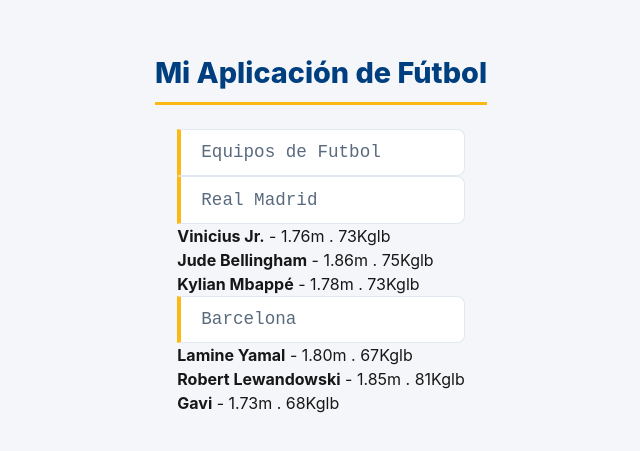
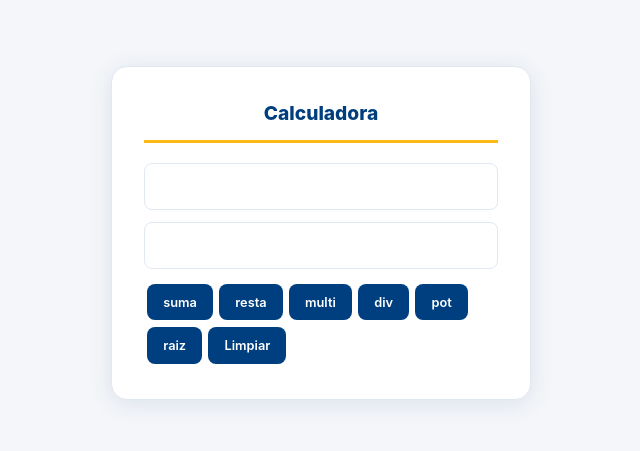
Before and after one commit to Kenie4r/Guia2LabDPS, a Next.js app in the folder guia2-procedimiento/: page / in a window 1280 px wide. Shown: the part 167-618 px from the top of the page, without its empty margins (319-959 px from the left). Built offline with nearby package versions, Linux system fonts and the light colour scheme.

Commit message:
Commit Ejercicio 3

```diff
--- a/guia2-procedimiento/app/page.module.css
+++ b/guia2-procedimiento/app/page.module.css
@@ -1,4 +1,4 @@
-/* Ejercicio 1 — Hola Mundo */
+/* Ejercicio 1 — Hola Mundo
 .main {
   min-height: 100vh;
   display: flex;
@@ -29,7 +29,7 @@
 }
 
 
-/* Ejercicio 2 — Equipos de Fútbol */
+/* Ejercicio 2 — Equipos de Fútbol
 .main {
   min-height: 100vh;
   background: #f4f6f9;
@@ -100,3 +100,88 @@
   color: #1a2332;
   font-weight: 600;
 }
+
+/* Ejercicio 3 — Calculadora */
+.main {
+  min-height: 100vh;
+  display: flex;
+  align-items: center;
+  justify-content: center;
+  background: #f4f6f9;
+  font-family: 'Inter', sans-serif;
+}
+
+.calculadora {
+  background: #fff;
+  border: 1px solid #e2e8f0;
+  border-radius: 16px;
+  padding: 2rem;
+  width: 100%;
+  max-width: 420px;
+  box-shadow: 0 4px 24px rgba(0,63,127,.1);
+}
+
+.calculadora h2 {
+  font-size: 1.2rem;
+  font-weight: 800;
+  color: #003f7f;
+  text-align: center;
+  border-bottom: 3px solid #fdb913;
+  padding-bottom: 0.75rem;
+  margin-bottom: 1.25rem;
+}
+
+.calculadora input {
+  width: 100%;
+  padding: 0.65rem 1rem;
+  border: 1px solid #e2e8f0;
+  color: #1a2332;
+  border-radius: 8px;
+  font-family: 'Fira Code', monospace;
+  font-size: 1rem;
+  margin-bottom: 0.75rem;
+  outline: none;
+  transition: border-color .2s;
+}
+
+.calculadora input:focus {
+  border-color: #003f7f;
+  box-shadow: 0 0 0 3px rgba(0,63,127,.1);
+}
+
+.calculadora button {
+  padding: 0.55rem 1rem;
+  background: #003f7f;
+  color: #fff;
+  border: none;
+  border-radius: 8px;
+  font-family: 'Inter', sans-serif;
+  font-size: 0.8rem;
+  font-weight: 600;
+  cursor: pointer;
+  transition: background .2s;
+  margin: 0.2rem;
+}
+
+.calculadora button:hover {
+  background: #fdb913;
+  color: #001f3f;
+}
+
+.calculadora p {
+  margin-top: 1rem;
+  text-align: center;
+  font-size: 1.1rem;
+  font-weight: 700;
+  color: #003f7f;
+  background: #e6f1fb;
+  padding: 0.6rem;
+  border-radius: 8px;
+  font-family: 'Fira Code', monospace;
+}
+
+.error {
+  color: #c0392b !important;
+  background: #fdecea !important;
+  border: 1px solid #f5c6c2 !important;
+}
--- a/guia2-procedimiento/app/page.tsx
+++ b/guia2-procedimiento/app/page.tsx
@@ -1,4 +1,71 @@
+"use client";
+import {useState} from "react";
 import styles from "./page.module.css"
+
+type Operacion = "suma" | "resta" | "multi" | "div" | "pot" | "raiz";
+
+export default function Home() {
+
+  const [num1, setNum1] = useState<string>("");
+  const [num2, setNum2] = useState<string>("");
+  const [operacion, setOperacion] = useState<string | null >(null);
+  const [resultado, setResultado] = useState<number | null>(null);
+    const [error, setError] = useState<string | null>(null);
+
+  const calcular = (op : Operacion) : void => {
+    setError(null);
+    const n1 = parseFloat(num1);
+    const n2 = parseFloat(num2);
+
+    if (isNaN(n1) || isNaN(n2) && op !== "raiz") {
+      setError("Por favor, ingrese números válidos.");
+      return;
+    }
+    if (op === "div" && n2 === 0) {
+      setError("No se puede dividir entre cero.");
+      return;
+    }
+
+    if (op === "raiz" && n1 < 0) {
+      setError("No se puede calcular la raíz cuadrada de un número negativo.");
+      return;
+    }
+    const resultados : Record<Operacion, number> = {
+      suma: n1 + n2,
+      resta: n1 - n2,
+      multi: n1 * n2,
+      div: n1 / n2,
+      pot: Math.pow(n1, n2),
+      raiz: Math.sqrt(n1),
+    };
+
+
+    setResultado((Math.round(resultados[op] * 100) / 100));
+
+  }
+
+    return (
+      <main className={styles.main}>
+      <div className={styles.calculadora}>
+        <h2>Calculadora</h2>
+        <input type="number" value={num1}
+          onChange={(e: React.ChangeEvent<HTMLInputElement>) => setNum1(e.target.value)} />
+        <input type="number" value={num2}
+          onChange={(e: React.ChangeEvent<HTMLInputElement>) => setNum2(e.target.value)} />
+        {(["suma","resta","multi","div","pot","raiz"] as Operacion[])
+          .map(op => <button key={op} onClick={() => calcular(op)}>{op}</button>)}
+        <button onClick={() => { setNum1(""); setNum2(""); setResultado(null); setError(null); }}>Limpiar</button>
+        {resultado && <p>Resultado: {resultado}</p>}
+        {error && <p className={styles.error}>{error}</p>}
+      </div>
+    </main>
+
+    );
+
+}
+
+//ejercicio 2 de la guia 2 de procedimiento
+/*import styles from "./page.module.css"
 
 
 interface Jugador {
```
